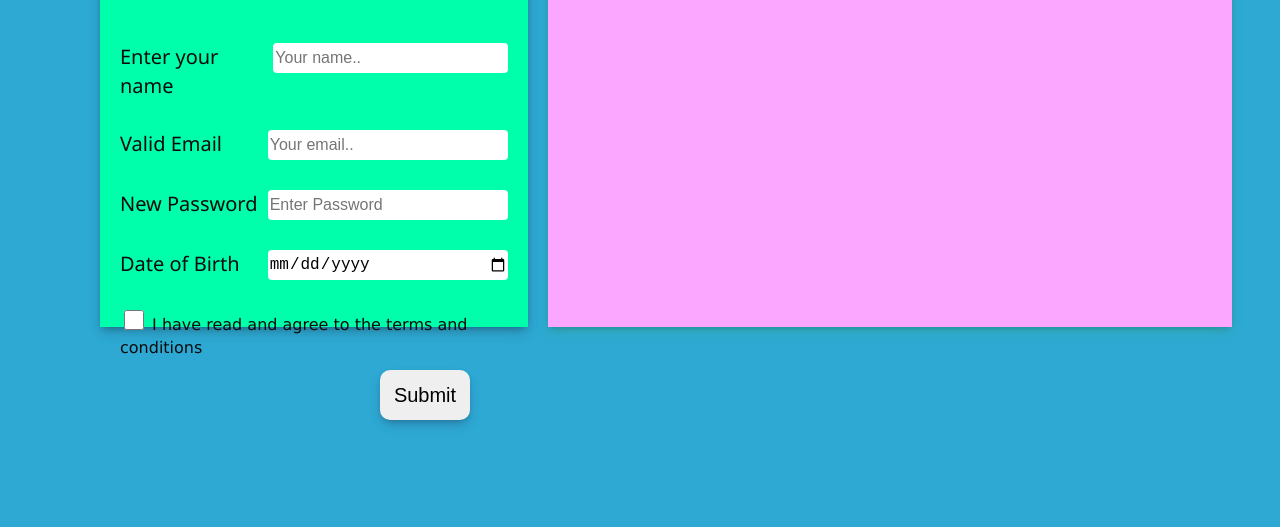
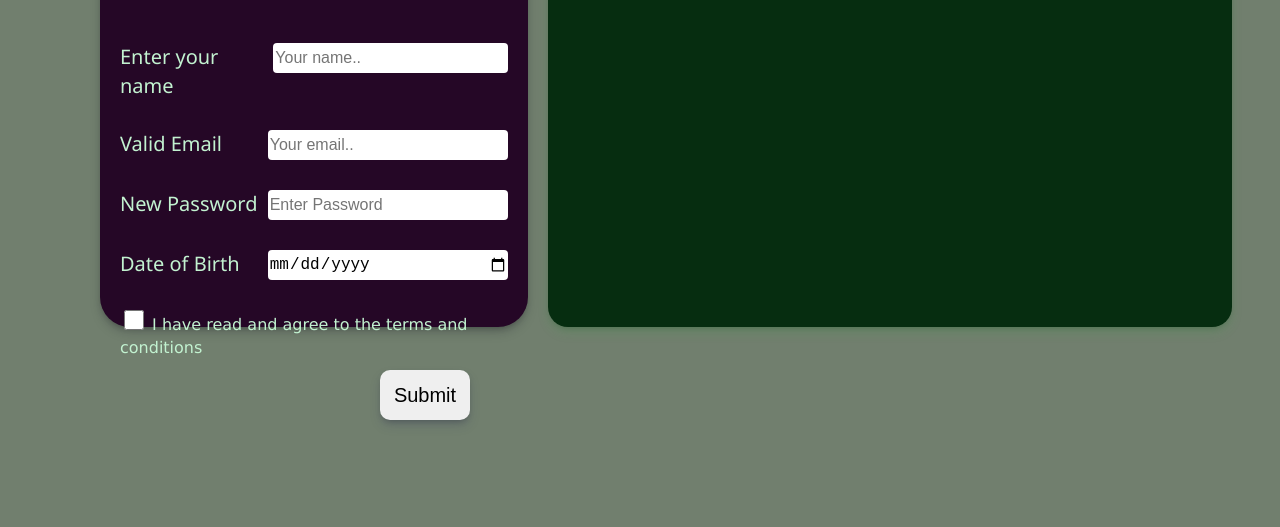
Before and after one commit to SwayamKhatter/registration.github.io, a plain HTML site: page index.html in a window 1280 px wide. Shown: the part 273-800 px from the top of the page. Drawn offline with Linux system fonts and the light colour scheme.

Commit message:
Add files via upload

```diff
--- a/style.css
+++ b/style.css
@@ -1,6 +1,6 @@
 body{
-    background-color: #2da9d3;
-    color: #0c0b0b;
+    background-color: #283d24a8;
+    color: #c2f2d0;
     font-family: 'Lucida Sans', 'Lucida Sans Regular', 'Lucida Grande', 'Lucida Sans Unicode', Geneva, Verdana, sans-serif;
     font-size: 16px;
     line-height: 1.42857143;
@@ -24,11 +24,12 @@ body{
 }
 
 #form-box{
-    background-color: rgb(0, 255, 170);
+    background-color: rgb(37, 7, 38);
     display: flex;
     flex-direction: column;
     justify-content: flex-start;
-    align-items: left;
+    align-items: center;
+    border-radius: 30px;
     height: 500px;
     width: 500px;
     box-shadow: rgba(18, 18, 35, 0.25) 0px 6px 12px -2px, rgba(0, 0, 0, 0.3) 0px 3px 7px -3px;
@@ -81,11 +82,12 @@ body{
 
 #table-box{
     margin : 0 20px;
-    background-color: rgb(251, 167, 255);
+    background-color: rgb(6, 45, 16);
     display: flex;
     flex-direction: column;
     justify-content: flex-start;
     align-items: left;
+    border-radius:20px;
     height: 500px;
     width: 800px;
     box-shadow: rgba(62, 172, 78, 0.25) 0px 6px 12px -2px, rgba(0, 0, 0, 0.3) 0px 3px 7px -3px;
@@ -94,5 +96,5 @@ body{
 td,th{
     padding-left: 10px;
     width: 100px;
-    text-align: left;
+    text-align: left;
 }
```
